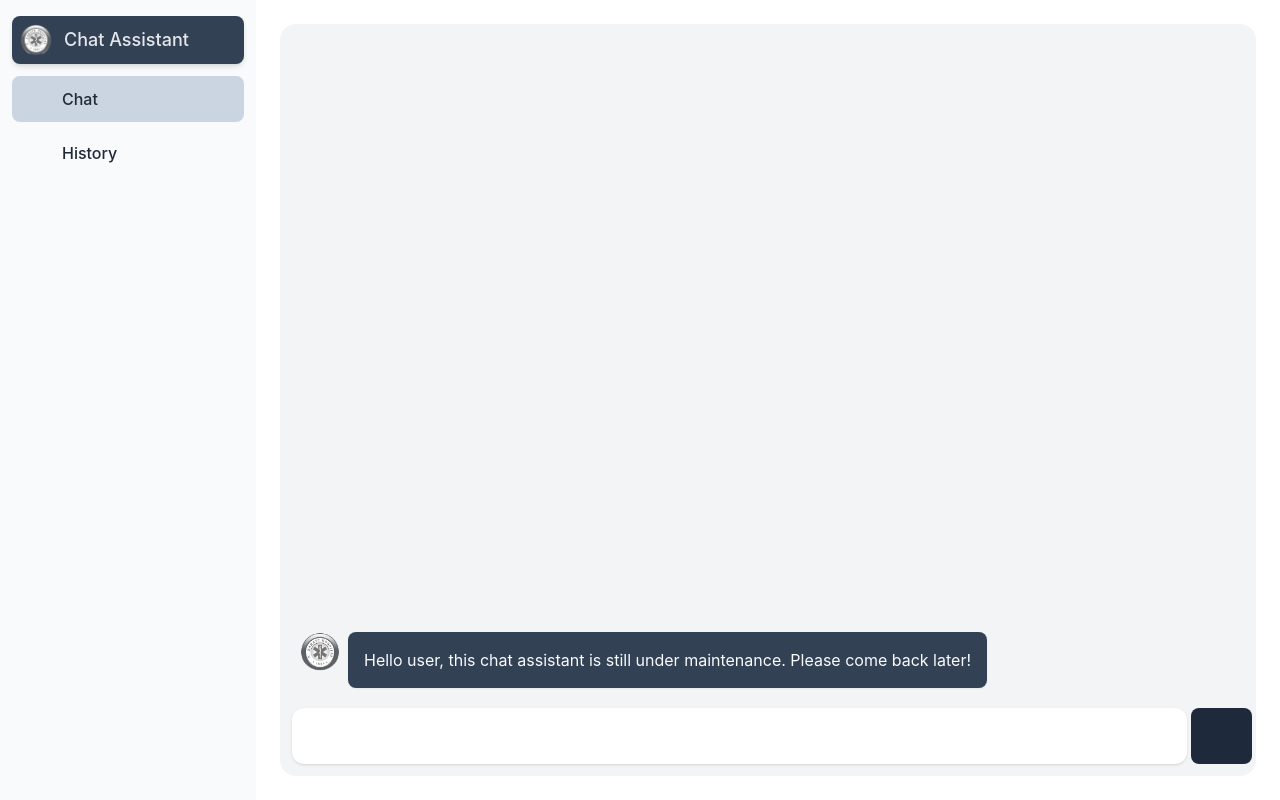
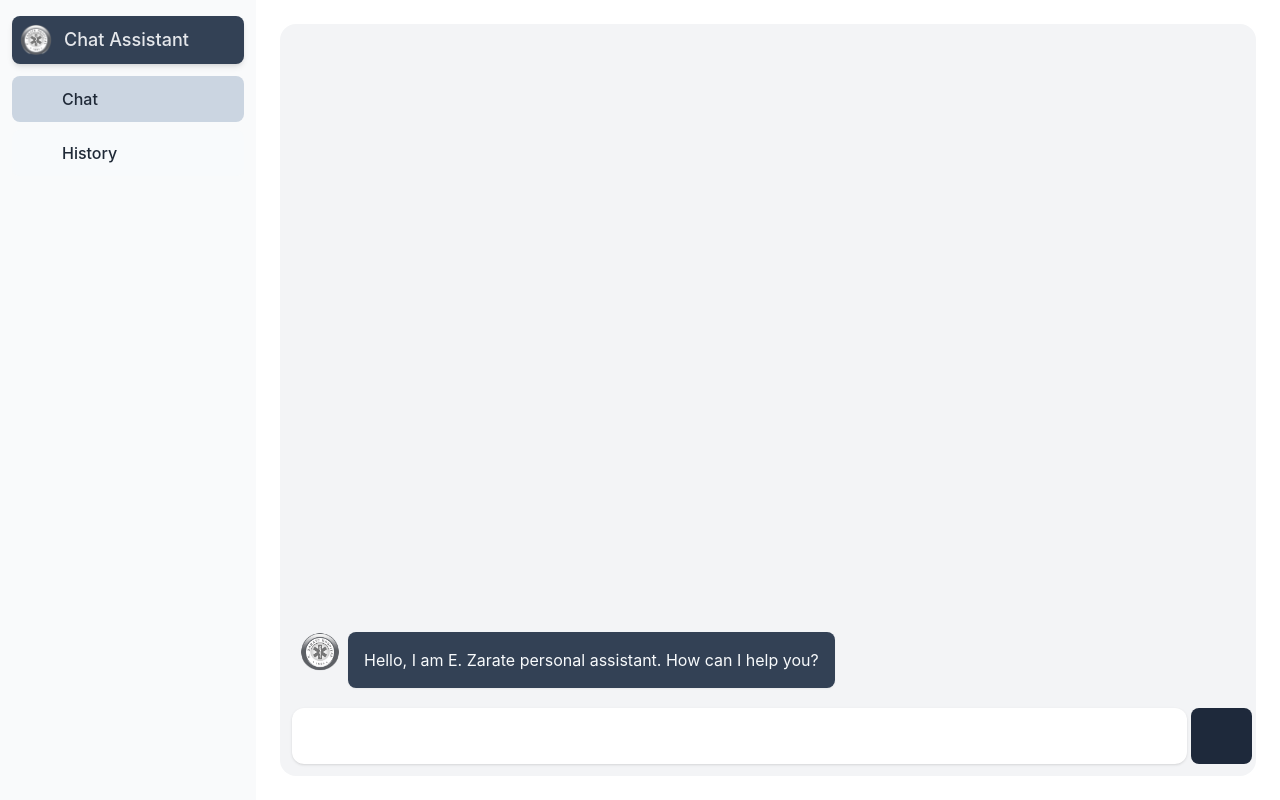
Before and after one commit to PaulSong213/nlp-chat-fe, a React (Vite) app: page / in a window 1280 px wide. Built offline with nearby package versions, Linux system fonts and the light colour scheme; some icons are missing.

Commit message:
add backend

```diff
--- a/src/pages/Home.tsx
+++ b/src/pages/Home.tsx
@@ -2,24 +2,26 @@ import { Send } from "react-ionicons";
 import { useState, useRef, useEffect } from "react";
 import ChatBubbles from "../components/ChatBubbles";
 
-interface CounterProps {}
+interface CounterProps { }
 
 const Home: React.FC<CounterProps> = () => {
-  const botTemporaryMessage = {
+    const botInitialMessage = {
         isFromBot: true,
-    message: "Hello user, this chat assistant is still under maintenance. Please come back later!",
+        message: "Hello, I am E. Zarate personal assistant. How can I help you?",
     };
     const [userChat, setUserChat] = useState("");
-  const [chats, setChats] = useState([botTemporaryMessage]);
+    const [chats, setChats] = useState([botInitialMessage]);
 
     useEffect(() => {
-    if(chats[chats.length-1].isFromBot) return;
+        if (chats[chats.length - 1].isFromBot) return;
         setIsBotTyping(true);
         // TODO : When backend is ready, send the user's message to the backend and get the bot's reply
-    setTimeout(() => {
-      sendChat(botTemporaryMessage.message, true);
+        fetch("https://nlp-be.azurewebsites.net/chatbot?message=" + chats[chats.length - 1].message, { method: "GET" })
+            .then((res) => res.json())
+            .then((data) => {
+                sendChat(data.response, true);
                 setIsBotTyping(false);
-    }, 1000);
+            });
     }, [chats]);
 
     // Ref to the chat messages container
```
Lines whose indentation alone changed are shown as unchanged.
